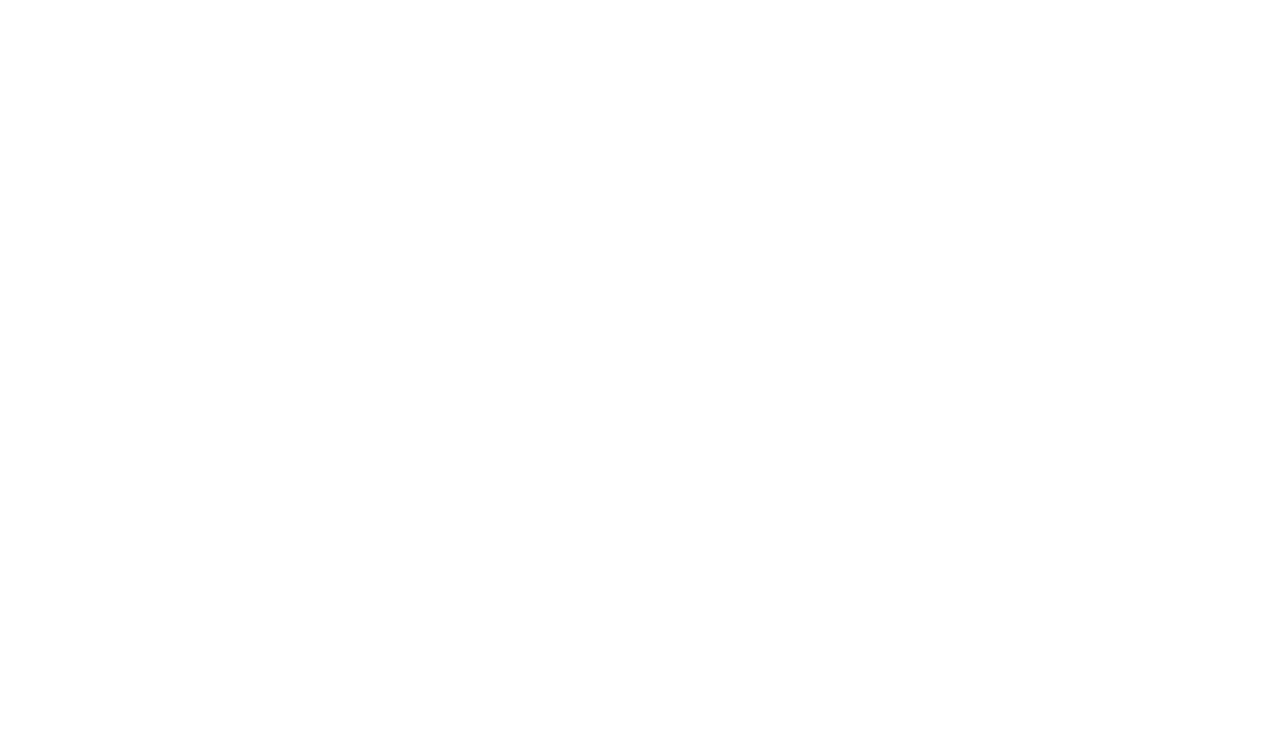
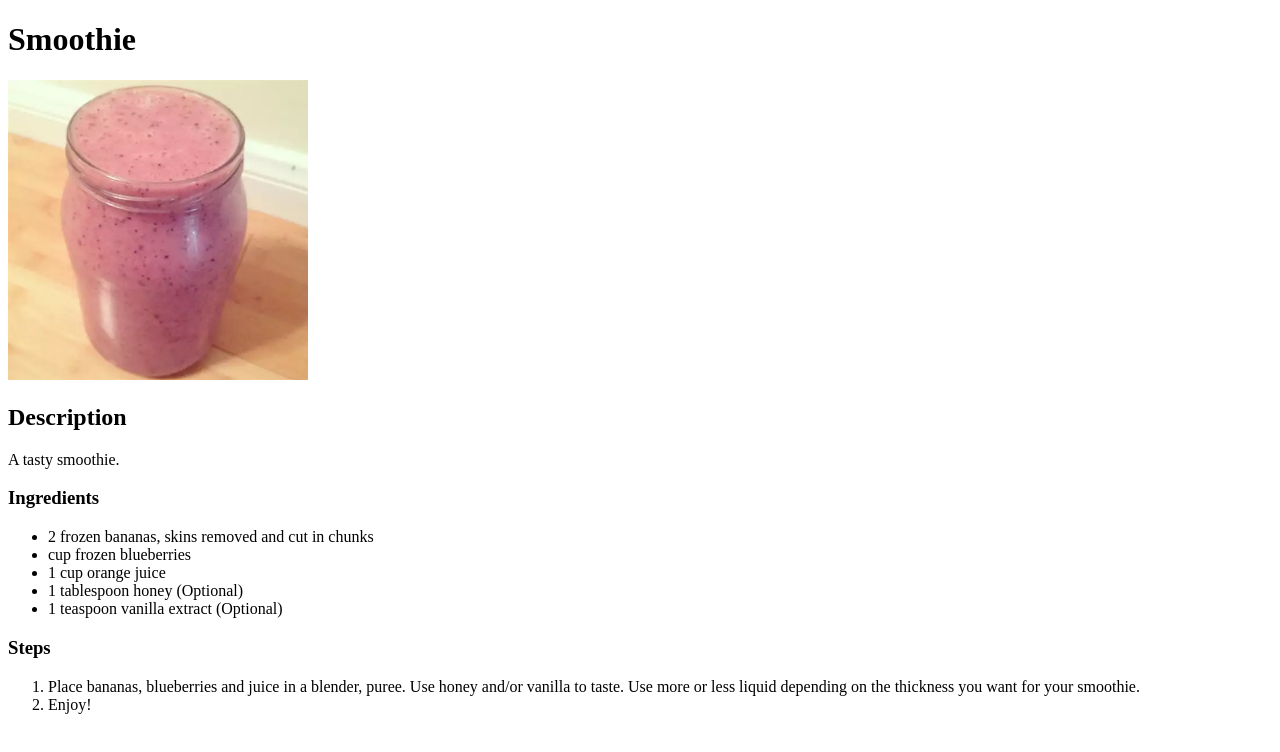
Before and after one commit to eeruos/odin-recipes, a plain HTML site: page recipes/smoothie.html in a window 1280 px wide. Drawn offline with Linux system fonts and the light colour scheme.

Commit message:
Add the content to the Smoothie recipy

```diff
--- a/recipes/smoothie.html
+++ b/recipes/smoothie.html
@@ -3,9 +3,33 @@
 <head>
     <meta charset="UTF-8">
     <meta name="viewport" content="width=device-width, initial-scale=1.0">
-    <title>Document</title>
+    <title>Pancakes</title>
 </head>
 <body>
+    <h1>Smoothie</h1>
+
+    <img src="../images/smoothie.jpg" alt="A picture of a smoothie" height="300" width="300">
+
+    <h2>Description</h2>
+
+    <p>A tasty smoothie.</p>
+
+    <h3>Ingredients</h3>
+
+    <ul>
+        <li>2 frozen bananas, skins removed and cut in chunks</li>
+        <li>cup frozen blueberries</li>
+        <li>1 cup orange juice</li>
+        <li>1 tablespoon honey (Optional)</li>
+        <li>1 teaspoon vanilla extract (Optional)</li>
+    </ul>
+
+    <h3>Steps</h3>
+
+    <ol>
+        <li>Place bananas, blueberries and juice in a blender, puree. Use honey and/or vanilla to taste. Use more or less liquid depending on the thickness you want for your smoothie.</li>
+        <li>Enjoy!</li>
+    </ol>
 
 </body>
 </html>
```
Also changed, not shown: recipes/pancakes.html (+1 -1 lines), images/smoothie.jpg (added).
